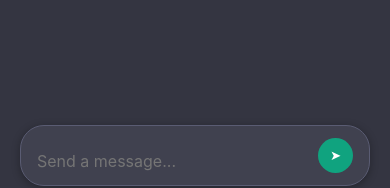
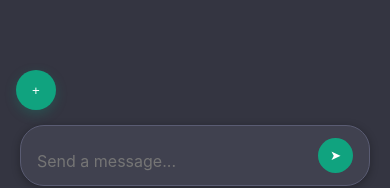
Before and after one commit to Shashi9298/mini-chatgpt-backend, a React (Create React App) app in the folder chat-ui/: page / in a window 390 px wide. Shown: the part 638-826 px from the top of the page. Built offline with nearby package versions, Linux system fonts and the light colour scheme.

Commit message:
feat: mobile floating new chat button

```diff
--- a/chat-ui/src/App.js
+++ b/chat-ui/src/App.js
@@ -497,6 +497,23 @@ function App() {
     boxShadow: "0 4px 12px rgba(16, 163, 127, 0.25)"
   };
 
+  const handleNewChat = () => {
+    if (streamIntervalRef.current) {
+      clearInterval(streamIntervalRef.current);
+      streamIntervalRef.current = null;
+    }
+    setTypingChatId(null);
+    const session = createSession();
+    setSessions((prev) => [...prev, session]);
+    setActiveChatId(session.id);
+    chatRef.current = [];
+    shouldAutoScrollRef.current = true;
+    setInput("");
+    setLoading(false);
+    textareaRef.current?.focus();
+    if (isMobile) setSidebarOpen(false);
+  };
+
   return (
     <div id="app-root" style={stylesToUse.app}>
       <style>{styleTag}</style>
@@ -573,22 +590,7 @@ function App() {
               ? { ...styles.newChatBtn, backgroundColor: "#ffffff", border: "1px solid #e6e9ee", color: "#0f1720" }
               : styles.newChatBtn
           }
-          onClick={() => {
-            if (streamIntervalRef.current) {
-              clearInterval(streamIntervalRef.current);
-              streamIntervalRef.current = null;
-            }
-            setTypingChatId(null);
-            const session = createSession();
-            setSessions((prev) => [...prev, session]);
-            setActiveChatId(session.id);
-            chatRef.current = [];
-            shouldAutoScrollRef.current = true;
-            setInput("");
-            setLoading(false);
-            textareaRef.current?.focus();
-            if (isMobile) setSidebarOpen(false);
-          }}
+          onClick={handleNewChat}
         >
           + New Chat
         </button>
@@ -755,6 +757,21 @@ function App() {
               }}
             >
               {theme === "light" ? "🌙" : "☀️"}
+            </button>
+            <button
+              type="button"
+              aria-label="New chat"
+              title="New chat"
+              onClick={handleNewChat}
+              style={{
+                ...mobileCircleBtnStyle,
+                position: "fixed",
+                left: "16px",
+                bottom: "96px",
+                zIndex: 1002
+              }}
+            >
+              +
             </button>
           </>
         )}
```
